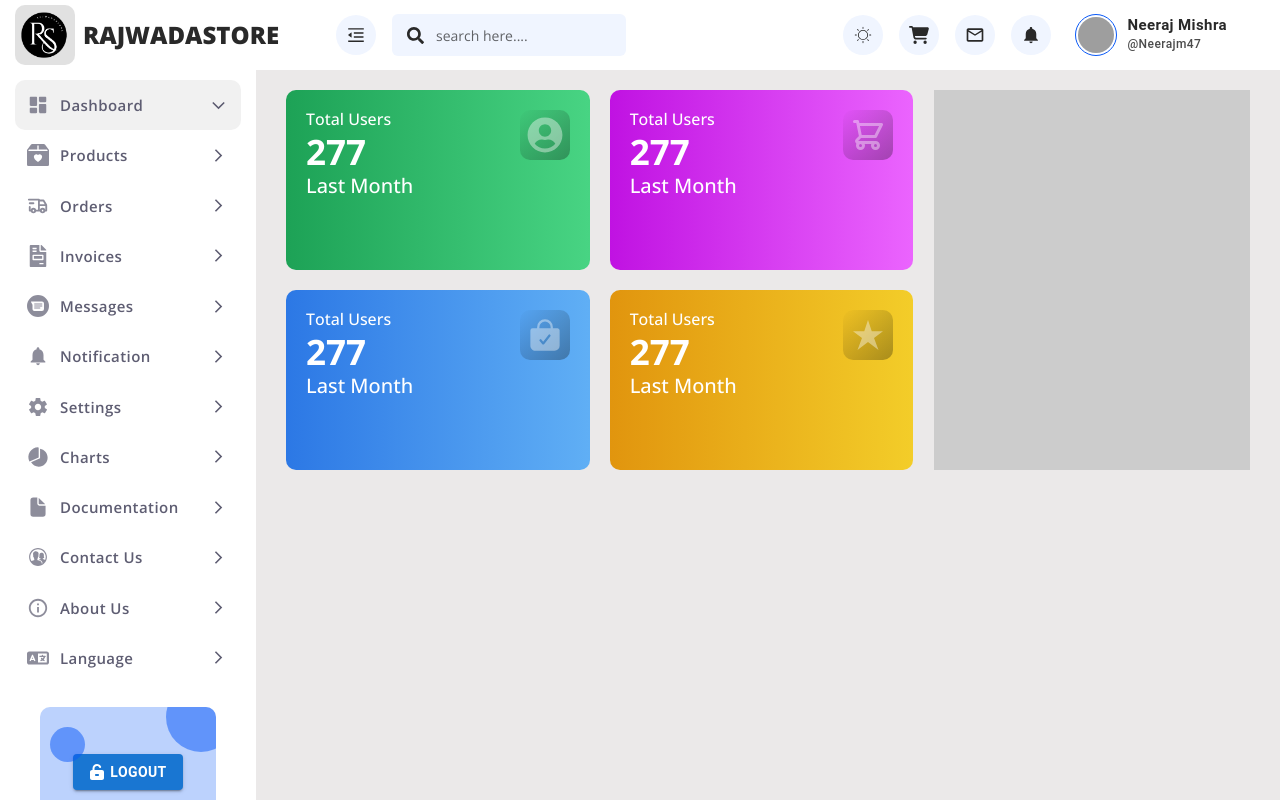
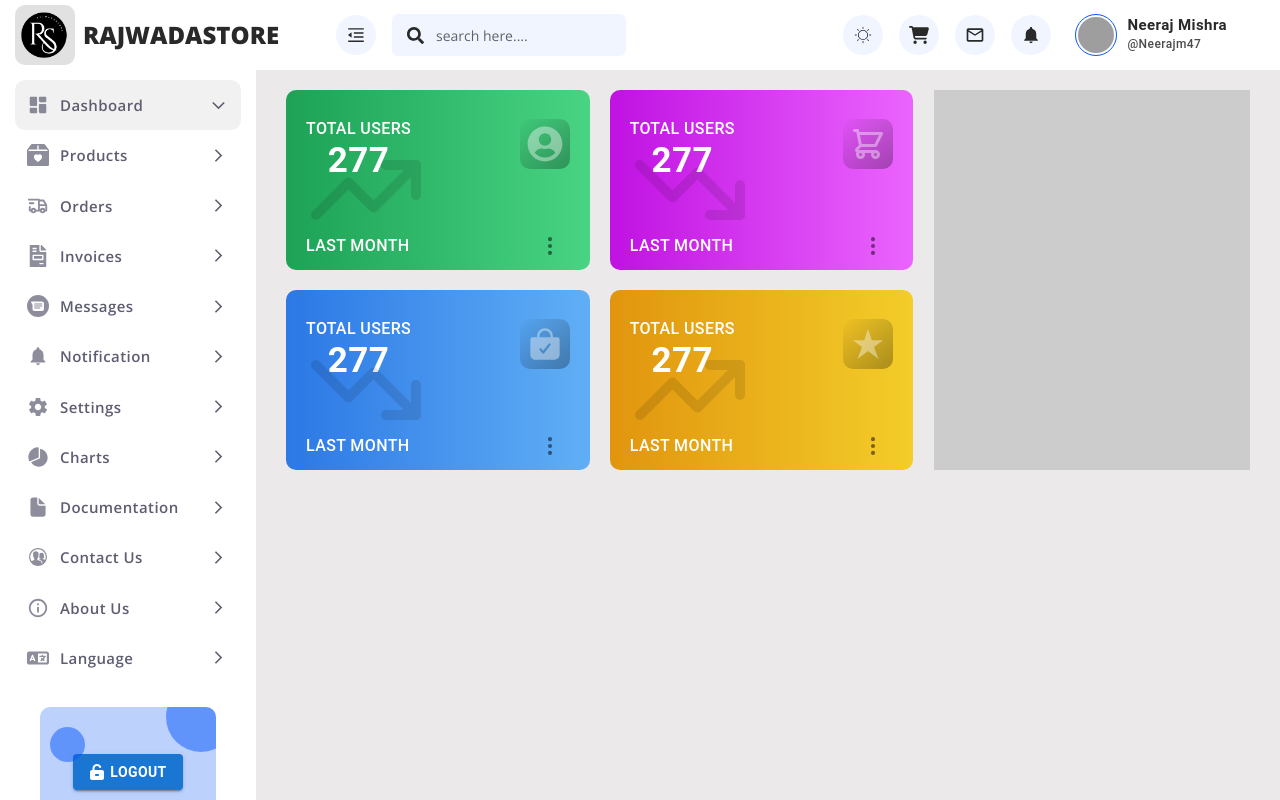
Before and after one commit to mishra-naveen-dev/admin_Dashboard, a React (Create React App) app: page / in a window 1280 px wide. Built offline with nearby package versions, Linux system fonts and the light colour scheme; grey boxes are pictures that could not be loaded.

Commit message:
Dashboard part Ongoing

```diff
--- a/src/pages/Dashboard/components/dashboardBox.js
+++ b/src/pages/Dashboard/components/dashboardBox.js
@@ -1,13 +1,27 @@
 // Desc: Dashboard Box component
+import { BsThreeDotsVertical } from "react-icons/bs";
+import { LuTrendingUp, LuTrendingDown } from "react-icons/lu";
+
+import Button from "@mui/material/Button";
 
 const DashboardBox = (props) => {
   return (
-    <div
+    <Button
       className="dashboardBox"
       style={{
         backgroundImage: `linear-gradient(to right,${props.color?.[0]},${props.color?.[1]})`,
       }}
     >
+      {props.grow === true ? (
+        <span className="chart ">
+          <LuTrendingUp />
+        </span>
+      ) : (
+        <span className="chart">
+          <LuTrendingDown />
+        </span>
+      )}
+
       <div className="d-flex w-100">
         <div className="col1">
           <h4 className="text-white mb-0">Total Users</h4>
@@ -22,10 +36,13 @@ const DashboardBox = (props) => {
         </div>
       </div>
 
-      <div className="d-flex align-items-center">
-        <h5 className="text-white mb-0 mt-0">Last Month</h5>
+      <div className="d-flex align-items-center w-100 bottomEle">
+        <h6 className="text-white mb-0 mt-0">Last Month</h6>
+        <Button className="ml-auto toggleIcon">
+          <BsThreeDotsVertical />
+        </Button>
       </div>
-    </div>
+    </Button>
   );
 };
 export default DashboardBox;
--- a/src/pages/Dashboard/dashboard.css
+++ b/src/pages/Dashboard/dashboard.css
@@ -12,6 +12,11 @@
   border-radius: 10px;
   overflow: hidden;
   padding: 20px;
+  display: flex;
+  flex-direction: column;
+  justify-content: space-around;
+  position: relative;
+  color: #fff;
 }
 .dashboardBoxWrapperRow .box {
   width: 100%;
@@ -47,3 +52,28 @@
   font-weight: bold;
   line-height: 45px;
 }
+
+.dashboardBoxWrapper .dashboardBox .toggleIcon {
+  font-size: 22px;
+  color: rgba(0, 0, 0, 0.5);
+  cursor: pointer;
+  min-width: 40px !important;
+  width: 40px !important;
+  height: 40px !important;
+  border-radius: 50% !important;
+}
+
+.dashboardBoxWrapper .dashboardBox .chart {
+  opacity: 0.1;
+  position: absolute;
+  bottom: 20px;
+  left: 20px;
+}
+.dashboardBoxWrapper .dashboardBox .chart svg {
+  font-size: 120px;
+  color: #000;
+}
+.dashboardBoxWrapper .dashboardBox .bottomEle {
+  position: relative;
+  top: 25px;
+}
--- a/src/pages/Dashboard/index.js
+++ b/src/pages/Dashboard/index.js
@@ -15,6 +15,7 @@ const Dashboard = () => {
               <DashboardBox
                 color={["#1da256", "#48d483"]}
                 icon={<FaUserCircle />}
+                grow={true}
               />
               <DashboardBox
                 color={["#c012e2", "#eb64fe"]}
@@ -27,6 +28,7 @@ const Dashboard = () => {
               <DashboardBox
                 color={["#e1950e", "#f3cd29"]}
                 icon={<GrStar />}
+                grow={true}
               />
             </div>
           </div>
```
